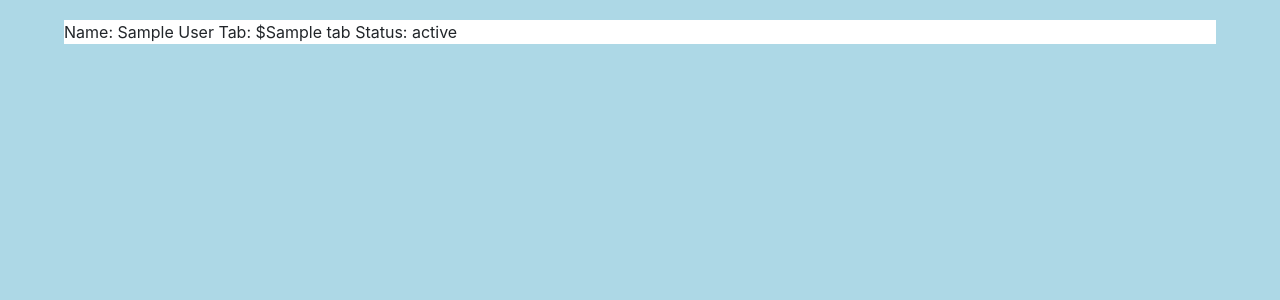
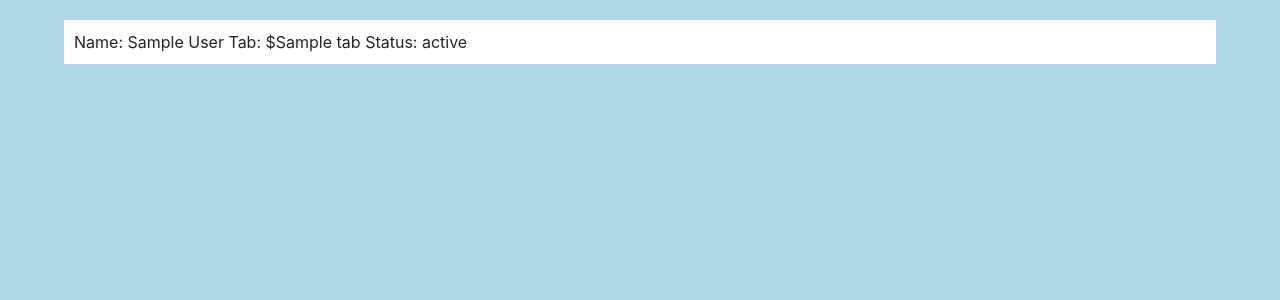
Before and after one commit to alexisjvaldes/UBeer, a Django app: template templates/establishment/establishment_home.html in a window 1280 px wide. Shown: the part 58-358 px from the top of the page. Run offline with Django 3.2, Linux system fonts and the light colour scheme; the template is opened without the code that fills it: most values are stand-ins (such as "Sample title", 1, 10 or a date in 2020); parts of the project's set-up code (start-up, migrations or seed data) failed here and were passed over; some libraries are stand-ins or nearby versions.

Commit message:
establishment home update

```diff
--- a/static/custom/establishment/establishment_home.css
+++ b/static/custom/establishment/establishment_home.css
@@ -15,7 +15,6 @@
 
 .trip {
     margin: 0;
-    padding: 0;
+    padding: 10px;
     display: inline-block;
-
 }
```
